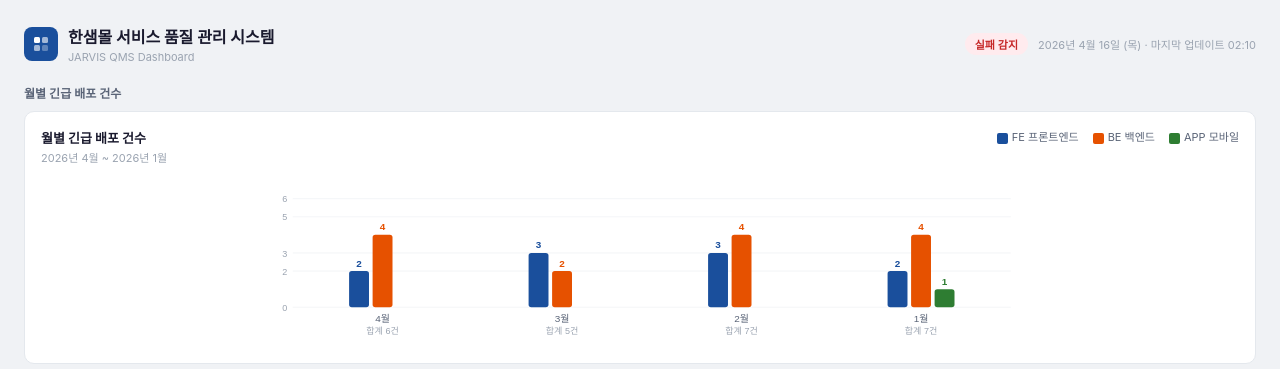
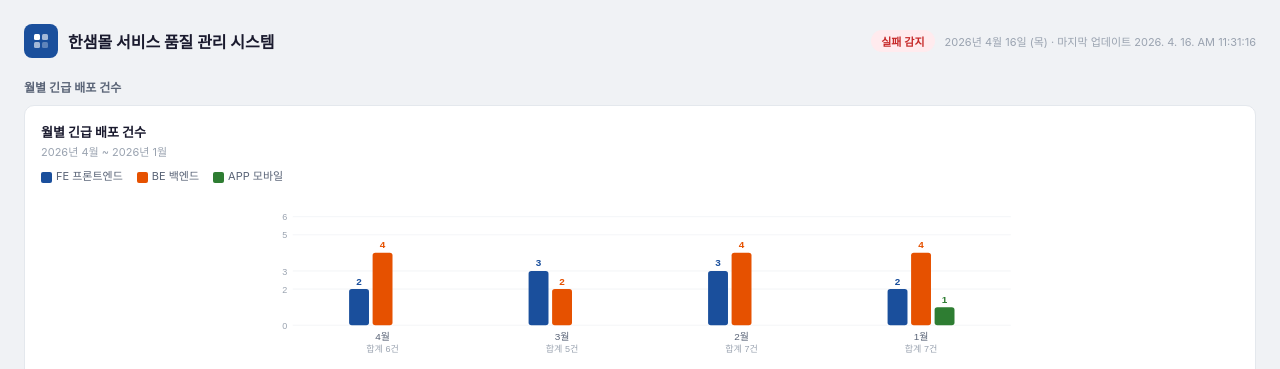
Before and after one commit to daewon82/hanssem-qa-system, a website: page public/index.html in a window 1280 px wide. Shown: the top 369 px of the page. Drawn offline with Linux system fonts and the light colour scheme.

Commit message:
fix: 스케줄 안정화 및 잔디/대시보드 개선
- GitHub Actions 스케줄 제거 → daily-trigger.yml로 분리 (PAT 기반 workflow_dispatch)
- 잔디 알림 CI 환경에서만 전송 (로컬 실행 시 스킵)
- 잔디 웹훅 URL 단체방으로 변경
- 마지막 업데이트 표시를 git 커밋 날짜로 변경 (CI에서 주입)
- results.json 구버전 리포트 제거 (실패 감지 오탐 수정)
- 차트 범례 우측 → 제목 아래 좌측 정렬로 변경
- JARVIS QMS Dashboard 텍스트 제거
- PC 500 랜딩 테스트 실패 기준에서 성능 지연(10초) 제외

Co-Authored-By: Claude Sonnet 4.6 <noreply@anthropic.com>

```diff
--- a/public/index.html
+++ b/public/index.html
@@ -82,7 +82,7 @@
       }
       .chart-header {
         display: flex; align-items: flex-start;
-        justify-content: space-between;
+        justify-content: flex-start;
         margin-bottom: 12px;
       }
       .chart-title  { font-size: 13px; font-weight: 700; color: var(--text-main); }
@@ -349,7 +349,6 @@
         </div>
         <div>
           <div class="title-main">한샘몰 서비스 품질 관리 시스템</div>
-          <div class="title-sub">JARVIS QMS Dashboard</div>
         </div>
       </div>
       <div class="header-right">
@@ -365,11 +364,11 @@
         <div>
           <div class="chart-title">월별 긴급 배포 건수</div>
           <div class="chart-subtitle" id="chart-range">2026년 1월 ~ 현재</div>
-        </div>
-        <div class="chart-legend">
-          <span><span style="display:inline-block;width:11px;height:11px;background:#1a4f9c;border-radius:2px;vertical-align:middle;margin-right:4px"></span>FE 프론트엔드</span>
-          <span><span style="display:inline-block;width:11px;height:11px;background:#e65100;border-radius:2px;vertical-align:middle;margin-right:4px"></span>BE 백엔드</span>
-          <span><span style="display:inline-block;width:11px;height:11px;background:#2e7d32;border-radius:2px;vertical-align:middle;margin-right:4px"></span>APP 모바일</span>
+          <div class="chart-legend" style="margin-top:8px">
+            <span><span style="display:inline-block;width:11px;height:11px;background:#1a4f9c;border-radius:2px;vertical-align:middle;margin-right:4px"></span>FE 프론트엔드</span>
+            <span><span style="display:inline-block;width:11px;height:11px;background:#e65100;border-radius:2px;vertical-align:middle;margin-right:4px"></span>BE 백엔드</span>
+            <span><span style="display:inline-block;width:11px;height:11px;background:#2e7d32;border-radius:2px;vertical-align:middle;margin-right:4px"></span>APP 모바일</span>
+          </div>
         </div>
       </div>
       <div class="chart-wrap" id="chart-wrap">
@@ -648,7 +647,7 @@
           `${d.getFullYear()}년 ${d.getMonth() + 1}월 ${d.getDate()}일 (${dayNames[d.getDay()]})`;
 
         document.getElementById("run-time").textContent =
-          `${fmt(today)} · 마지막 업데이트 ${today.getHours().toString().padStart(2,"0")}:${today.getMinutes().toString().padStart(2,"0")}`;
+          `${fmt(today)} · 마지막 업데이트 로딩 중…`;
 
         try {
           const res = await fetch("results.json?t=" + Date.now());
@@ -685,6 +684,11 @@
             document.getElementById("footer-updated").textContent =
               "최근 업데이트: " + data.lastUpdated;
           }
+          const codeDate = data.codeLastModified || data.lastUpdated;
+          if (codeDate) {
+            document.getElementById("run-time").textContent =
+              `${fmt(today)} · 마지막 업데이트 ${codeDate}`;
+          }
         } catch (e) {
           console.error("🚨 [자비스 알림] 데이터 로드 실패:", e.message);
           showError("테스트 결과 파일(results.json)을 불러올 수 없습니다.<br>테스트를 먼저 실행하거나 파일 경로를 확인해주세요.");
--- a/public/results.json
+++ b/public/results.json
@@ -277,52 +277,6 @@
     ]
   },
   "reports": [
-    {
-      "title": "한샘몰 자동 테스트",
-      "total": 291,
-      "pass": 285,
-      "fail": 6,
-      "passRate": "97.9",
-      "sheetUrl": "https://docs.google.com/spreadsheets/d/1nZ37wkzNTDT-C7gXrH7X4ddiXyY4ZAbfG2zcSKM1n3k/edit#gid=1453392612",
-      "cases": [
-        {
-          "name": "1070411",
-          "url": "https://store.hanssem.com/goods/1070411",
-          "status": "fail",
-          "duration": "8.55s"
-        },
-        {
-          "name": "furnishing",
-          "url": "https://remodeling.hanssem.com/furnishing",
-          "status": "fail",
-          "duration": "0.18s"
-        },
-        {
-          "name": "interior",
-          "url": "https://remodeling.hanssem.com/interior",
-          "status": "fail",
-          "duration": "0.11s"
-        },
-        {
-          "name": "access_terms.do",
-          "url": "https://company.hanssem.com/customer_support/access_terms.do",
-          "status": "fail",
-          "duration": "0.06s"
-        },
-        {
-          "name": "corporate_site_privacy_policy_cctv.do",
-          "url": "https://company.hanssem.com/customer_support/corporate_site_privacy_policy_cctv.do",
-          "status": "fail",
-          "duration": "0.03s"
-        },
-        {
-          "name": "inquire_history.do",
-          "url": "https://company.hanssem.com/customer_support/customer_counseling/inquire_history.do",
-          "status": "fail",
-          "duration": "0.03s"
-        }
-      ]
-    },
     {
       "id": "pc-landing",
       "title": "운영환경 PC 500개 랜딩 테스트",
@@ -625,78 +579,6 @@
           "reason": ""
         }
       ]
-    },
-    {
-      "id": "a-main-gnb",
-      "title": "A. 메인 / GNB 테스트",
-      "lastUpdated": "2026. 4. 15. PM 9:12:34",
-      "total": 1,
-      "pass": 0,
-      "fail": 1,
-      "passRate": "0.0",
-      "cases": [
-        {
-          "name": "A-09  사업자정보 팝업 — 클릭 시 레이어 노출",
-          "url": "https://store.hanssem.com/",
-          "status": "fail",
-          "duration": "3.60s",
-          "reason": "Error: locator.scrollIntoViewIfNeeded: Error: strict mode violation: locator('[class*=\"Footer__Foote"
-        }
-      ]
-    },
-    {
-      "id": "b-category-list",
-      "title": "B. 카테고리 / 상품 목록 테스트",
-      "lastUpdated": "2026. 4. 15. PM 9:18:27",
-      "total": 1,
-      "pass": 0,
-      "fail": 1,
-      "passRate": "0.0",
-      "cases": [
-        {
-          "name": "B-09  상품 목록 — 최소 4개 이상 상품 렌더링",
-          "url": "https://store.hanssem.com/",
-          "status": "fail",
-          "duration": "18.65s",
-          "reason": "TimeoutError: locator.click: Timeout 15000ms exceeded."
-        }
-      ]
-    },
-    {
-      "id": "c-product-detail",
-      "title": "C. 상품 상세 테스트",
-      "lastUpdated": "2026. 4. 15. PM 9:21:25",
-      "total": 1,
-      "pass": 0,
-      "fail": 1,
-      "passRate": "0.0",
-      "cases": [
-        {
-          "name": "C-10  장바구니 버튼 노출",
-          "url": "https://store.hanssem.com/goods/detail/837513",
-          "status": "fail",
-          "duration": "8.87s",
-          "reason": "Error: \u001b[2mexpect(\u001b[22m\u001b[31mlocator\u001b[39m\u001b[2m).\u001b[22mtoBeVisible\u001b[2m(\u001b[22m\u001b[2m)\u001b[22m failed"
-        }
-      ]
-    },
-    {
-      "id": "d-search",
-      "title": "D. 검색 테스트",
-      "lastUpdated": "2026. 4. 15. PM 9:21:42",
-      "total": 1,
-      "pass": 0,
-      "fail": 1,
-      "passRate": "0.0",
-      "cases": [
-        {
-          "name": "D-01  검색 — 키워드 입력 후 엔터 → 결과 페이지 진입",
-          "url": "https://store.hanssem.com/",
-          "status": "fail",
-          "duration": "7.11s",
-          "reason": "Error: \u001b[2mexpect(\u001b[22m\u001b[31mlocator\u001b[39m\u001b[2m).\u001b[22mtoBeVisible\u001b[2m(\u001b[22m\u001b[2m)\u001b[22m failed"
-        }
-      ]
     }
   ]
 }
```
Also changed, not shown: tests/pc_500_check.spec.ts (+7 -7 lines), tests/pc_e2e_test.spec.ts (+5 -2 lines), .github/workflows/daily-trigger.yml (added), .github/workflows/playwright.yml.
